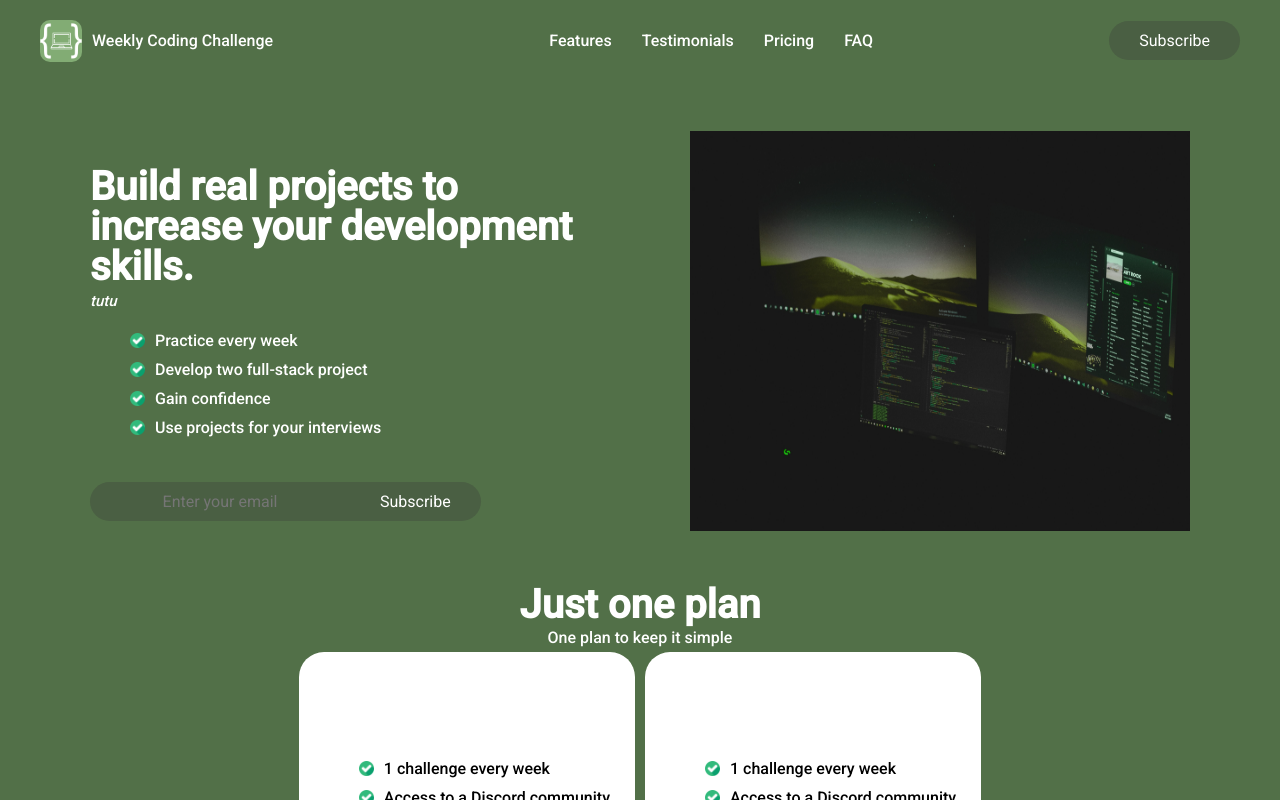
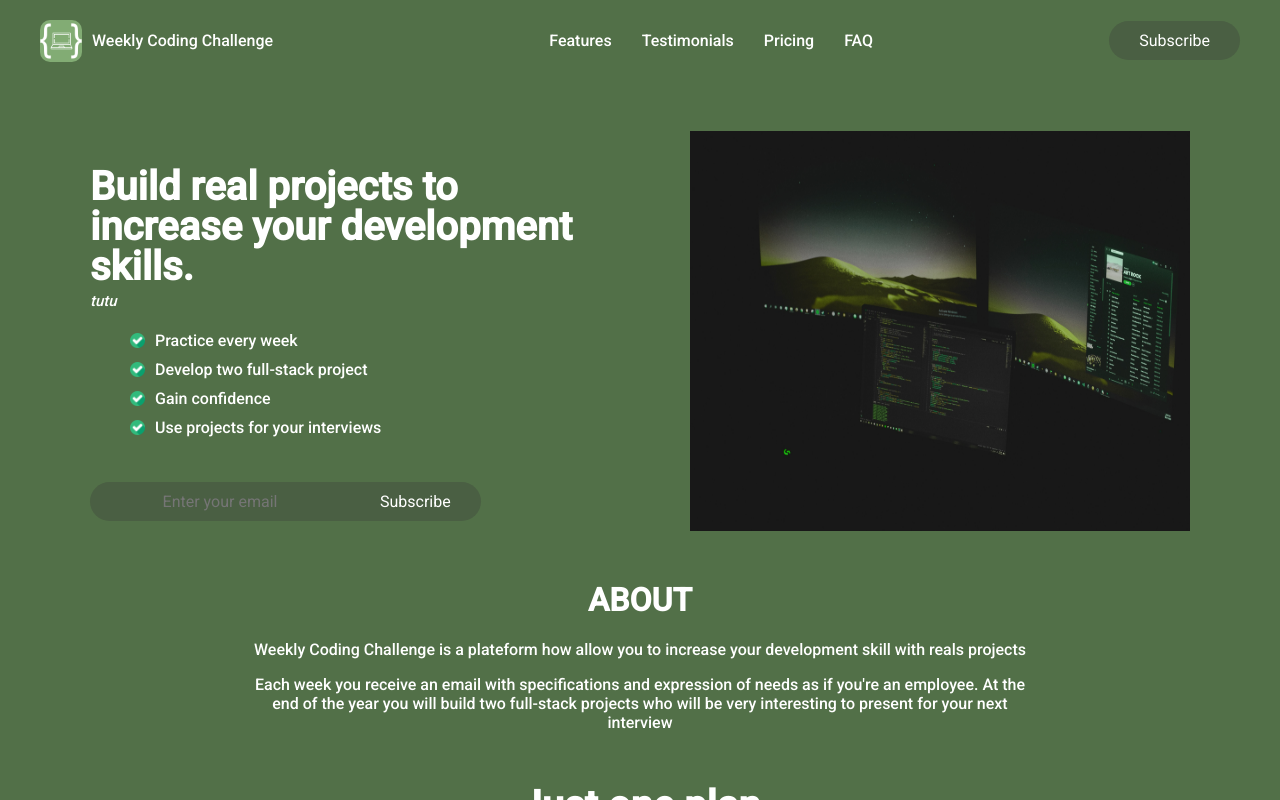
Before and after one commit to lblandin/wcc, an Angular app: page / in a window 1280 px wide. Shown: the top 800 px of the page. Built offline with nearby package versions, Linux system fonts and the light colour scheme.

Commit message:
About section

```diff
--- /dev/null
+++ b/src/app/about/about.component.css
@@ -0,0 +1,11 @@
+.about-section {
+    max-width: 800px;
+    margin-top: 50px;
+    color: #fff;
+    margin-left: auto;
+    margin-right: auto;
+
+    h1, p {
+        text-align: center;
+    }
+}
--- /dev/null
+++ b/src/app/about/about.component.html
@@ -0,0 +1,5 @@
+<div class="about-section">
+    <h1>ABOUT</h1>
+    <p>Weekly Coding Challenge is a plateform how allow you to increase your development skill with reals projects</p>
+    <p>Each week you receive an email with specifications and expression of needs as if you're an employee. At the end of the year you will build two full-stack projects who will be very interesting to present for your next interview</p>
+</div>
--- a/src/app/app.component.html
+++ b/src/app/app.component.html
@@ -1,3 +1,4 @@
 <app-header></app-header>
+<app-about></app-about>
 <app-pricing></app-pricing>
 <app-faq></app-faq>
--- a/src/app/app.component.ts
+++ b/src/app/app.component.ts
@@ -2,10 +2,11 @@ import { Component } from '@angular/core';
 import { HeaderComponent } from './header/header.component';
 import { PricingComponent } from './pricing/pricing.component';
 import { FaqComponent } from './faq/faq.component';
+import { AboutComponent } from './about/about.component';
 
 @Component({
   selector: 'app-root',
-  imports: [HeaderComponent, PricingComponent, FaqComponent],
+  imports: [HeaderComponent, PricingComponent, FaqComponent, AboutComponent],
   templateUrl: './app.component.html',
   styleUrl: './app.component.css'
 })
```
Also changed, not shown: src/app/about/about.component.ts (added, +11 -0 lines), 1 other file (tests, documents, lock files or other folders).
